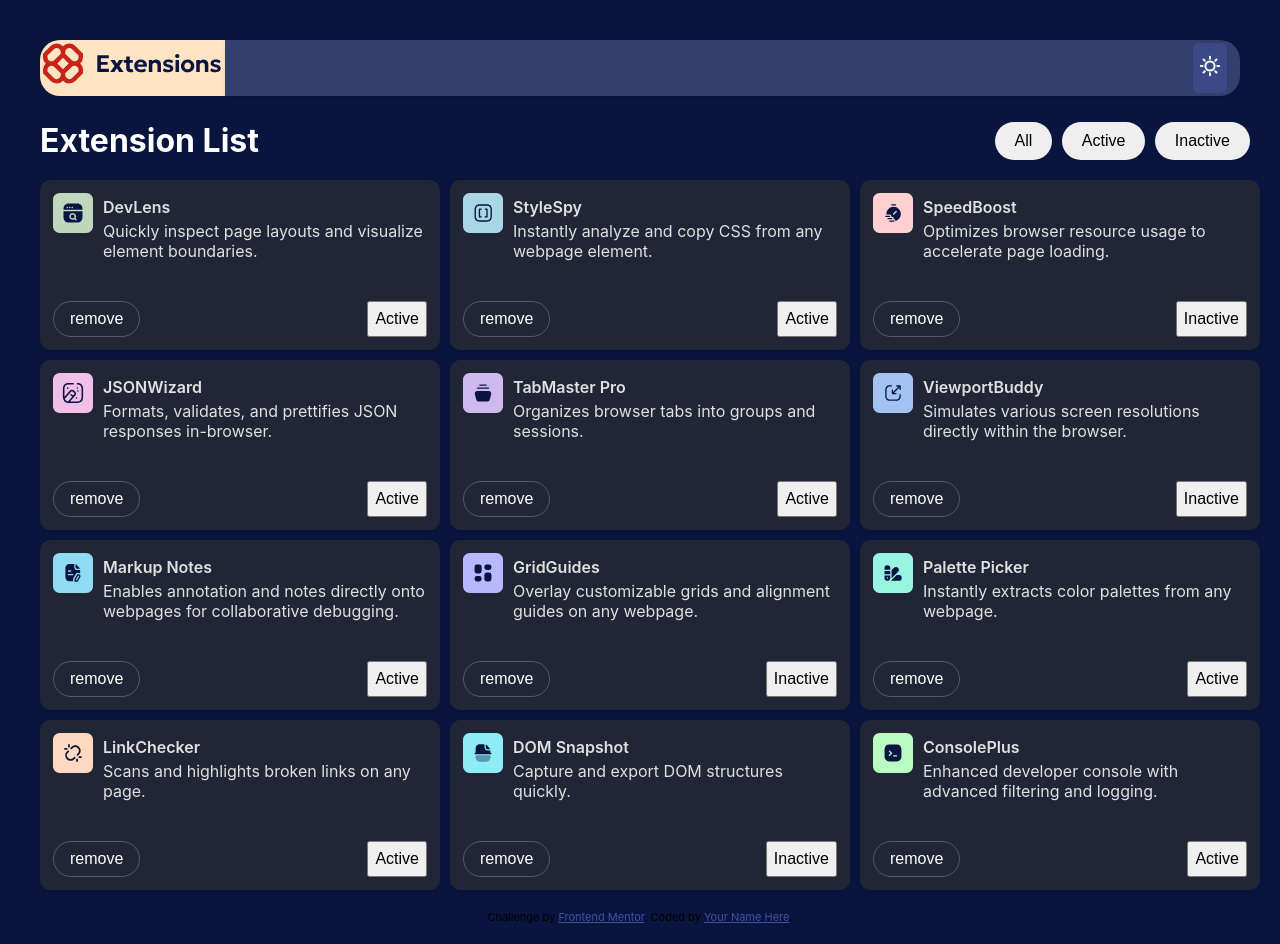
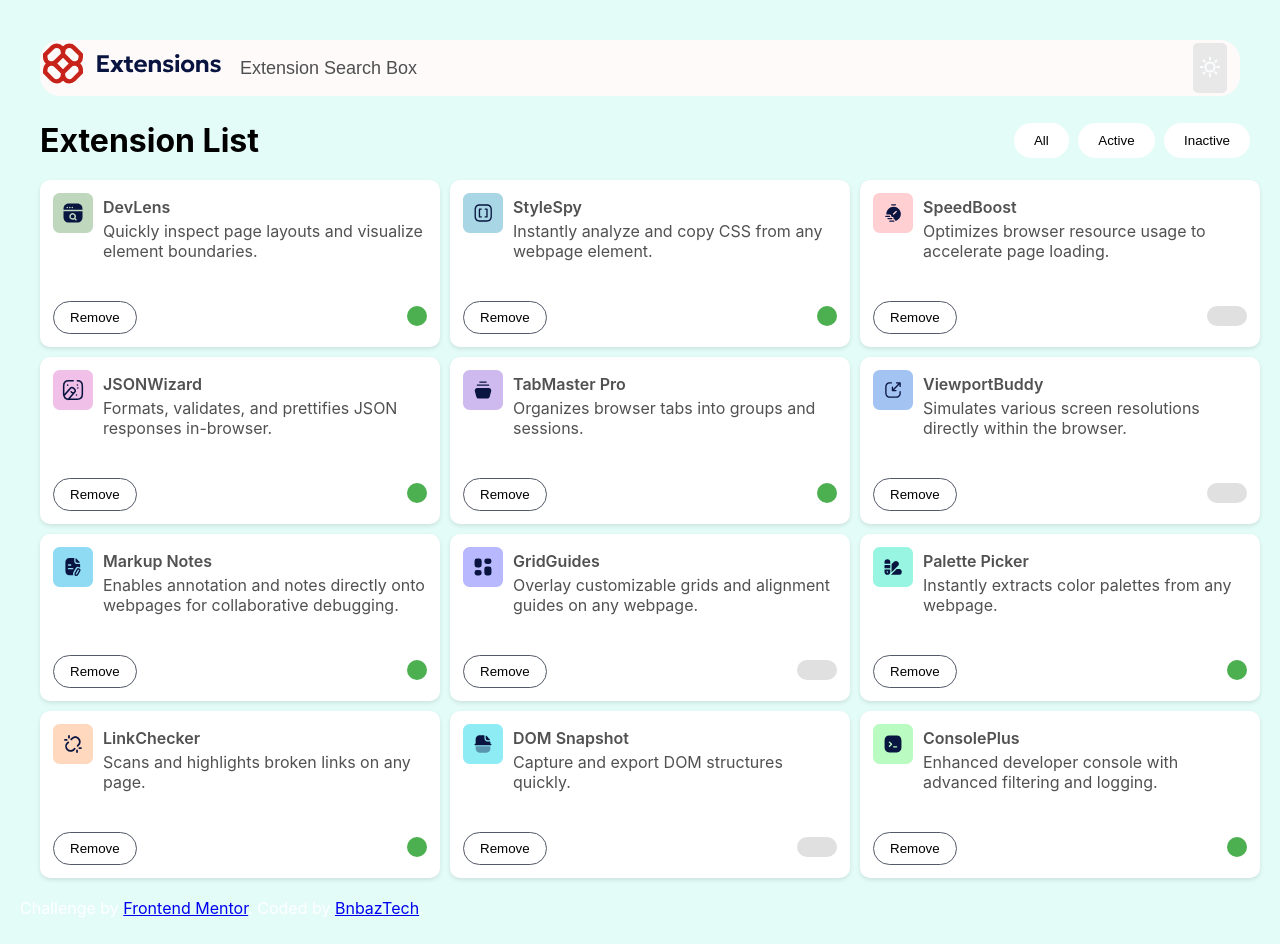
Before and after one commit to bnbaztech/extension-page, a plain HTML site: page browser-extensions-manager-ui-main/index.html in a window 1280 px wide. Drawn offline with Linux system fonts and the light colour scheme.

Commit message:
activate moon and day button

```diff
--- a/browser-extensions-manager-ui-main/app.js
+++ b/browser-extensions-manager-ui-main/app.js
@@ -1,7 +1,6 @@
 import { dataExtension } from './data.js';
 
 const container = document.querySelector('.extension-container');
-// container.innerHTML = '';
 
 function renderExtensionList() {
   container.innerHTML = '';
@@ -17,10 +16,11 @@ function renderExtensionList() {
         </div>
       </div>
       <div class="extension-setting">
-        <button class='remove-button js-remove-button' data-idx="${idx}"> remove </button>
-        <button class="myToggleButton${ext.isActive ? ' active' : ''}" data-idx="${idx}">
-          ${ext.isActive ? 'Active' : 'Inactive'}
-        </button>
+        <button class='remove-button js-remove-button' data-idx="${idx}">Remove</button>
+
+       <div class="activated-button">
+        <button class="myToggleButton${ext.isActive ? ' active' : ''}"  data-idx="${idx}"></button>
+       </div>
       </div>
     `;
     container.appendChild(box);
@@ -28,7 +28,7 @@ function renderExtensionList() {
 }
 renderExtensionList();
 
-// Event delegation for remove and active buttons
+// Event delegation for remove and active buttons from the container
 container.addEventListener('click', (e) => {
   if (e.target.classList.contains('js-remove-button')) {
     const idx = e.target.getAttribute('data-idx');
@@ -36,8 +36,25 @@ container.addEventListener('click', (e) => {
     renderExtensionList();        // Re-render the list
   }
   if (e.target.classList.contains('myToggleButton')) {
-    const idx = e.target.getAttribute('data-idx');
+    let idx = e.target.getAttribute('data-idx');
+    console.log(idx)
     dataExtension[idx].isActive = !dataExtension[idx].isActive;
     renderExtensionList();
   }
 });
+
+// the moon daylight button funtion
+
+let htmlDayMoon = document.querySelector('.js-moon-sunlight-display');
+htmlDayMoon.addEventListener('click', () => {
+  document.body.classList.toggle('dark-mode');
+  console.log(document.body.classList.toggle('day-mode'));
+  if (document.body.classList.contains('dark-mode')) {
+    document.body.classList.add('dark-mode')
+    htmlDayMoon.innerHTML = `<img src="./assets/images/icon-moon.svg" alt="">`;
+  } else {
+    document.body.classList.remove('body.dark-mode')
+    // document.body.classList.remove('.header-day-mode')
+    htmlDayMoon.innerHTML = `<img src="./assets/images/icon-sun.svg" alt="">`;
+  }
+});
--- a/browser-extensions-manager-ui-main/body.css
+++ b/browser-extensions-manager-ui-main/body.css
@@ -11,15 +11,7 @@ h3 {
     font-weight: 700;
     margin-bottom: 1rem;
 }
-
-
-.extension-details p {
-    font-size: 1rem; /* Description normal size */
-    color: #e0e0e0;
-    margin: 0.25rem 0;
+body.dark-mode {
+    background-color: #e3fcf7;
+    color: hsl(0, 0%, 100%);
 }
-
-button {
-    font-size: 1rem; /* Button text size */
-    font-weight: 500;
-}
--- a/browser-extensions-manager-ui-main/extension.css
+++ /dev/null
@@ -1,78 +0,0 @@
-.extension-container{
-    display: grid;
-    grid-template-columns: 1fr 1fr 1fr;
-    gap: 10px;
-    padding:0px 0px 20px 20px;
-}
-.extension-box{
-    background-color: hsl(226, 25%, 17%);
-    padding: 10px;
-    border-radius: 10px;
-    box-shadow: 0 2px 4px rgba(0, 0, 0, 0.1);
-    display: grid;
-    row-gap: 30px;
-    /* color: hsl(0, 0%, 100%); */
-    /* transition: transform 0.3s ease; */
-    /* display: flex; */
-    /* justify-content: center; */
-    /* column-gap: 10px; */
-}
-.extension-info{
-     /* background-color: hsl(226, 25%, 17%); */
-    padding: 3px;
-    border-radius: 10px;
-    /* box-shadow: 0 2px 4px rgba(0, 0, 0, 0.1); */
-    color: hsl(0, 0%, 100%);
-    transition: transform 0.3s ease;
-    display: flex;
-    justify-content: center;
-    column-gap: 10px;
-}
-.extension-details p{
-    margin: 4px 0px;
-    font-size: 1rem; /* Description normal size */
-    color: #e0e0e0;
-    margin: 0.25rem 0;
-}
-.extension-name{
-     font-size: 1.25rem; /* Extension name slightly larger */
-    font-weight: 600;
-}
-.extension-setting{
-     /* background-color: hsl(226, 25%, 17%); */
-    padding: 3px;
-    /* border-radius: 10px; */
-    /* box-shadow: 0 2px 4px rgba(0, 0, 0, 0.1); */
-    color: hsl(0, 0%, 100%);
-    transition: transform 0.3s ease;
-    display: flex;
-    justify-content: space-between;
-    /* margin-top: 10px; */
-}
-.remove-button{
-    color: white;
-    background-color: hsl(226, 25%, 17%);
-    padding: 8px 16px;
-    /* border-color: hsl(226, 11%, 37%); */
-    border: 1px solid hsl(226, 11%, 37%);
-    border-radius: 20px;
-    cursor: pointer;
-    transition: background-color 0.5s ease, color 0.3s ease;
-    font-size: 1rem; /* Button text size */
-    font-weight: 500;
-}
-.remove-button:hover{
-    background-color: hsl(225, 20%, 59%);
-}
-.activated-button{
-    height: 20px;
-    width: 40px;
-    border-radius: 10px;
-    border: none;
-    cursor: pointer;
-}
-.on-off-button{
-    display: inline;
-    background-color: red;
-    height: 10px;
-}
--- /dev/null
+++ b/browser-extensions-manager-ui-main/extensionDay.css
@@ -0,0 +1,143 @@
+.extension-container{
+    display: grid;
+    grid-template-columns: 1fr 1fr 1fr;
+    gap: 10px;
+    padding:0px 0px 20px 20px;
+}
+
+h3 {
+    font-size: 2rem; /* Headings larger and bold */
+    font-weight: 700;
+    margin-bottom: 1rem;
+
+}
+.extension-box{
+    background-color: hsl(226, 25%, 17%);
+    padding: 10px;
+    border-radius: 10px;
+    box-shadow: 0 2px 4px rgba(0, 0, 0, 0.1);
+    display: grid;
+    row-gap: 30px;
+    /* color: hsl(0, 0%, 100%); */
+    /* transition: transform 0.3s ease; */
+    /* display: flex; */
+    /* justify-content: center; */
+    /* column-gap: 10px; */
+}
+.extension-info{
+     background-color: hsl(226, 25%, 17%);
+    padding: 3px;
+    border-radius: 10px;
+    /* box-shadow: 0 2px 4px rgba(0, 0, 0, 0.1); */
+    /* color: hsl(0, 0%, 100%); */
+    /* transition: transform 0.3s ease; */
+    display: flex;
+    justify-content: center;
+    column-gap: 10px;
+}
+.extension-details p{
+    margin: 4px 0px;
+    font-size: 1rem; /* Description normal size */
+    color: #e0e0e0;
+    margin: 0.25rem 0;
+}
+.extension-name{
+     font-size: 1.25rem; /* Extension name slightly larger */
+    font-weight: 600;
+}
+.extension-setting{
+     /* background-color: hsl(226, 25%, 17%); */
+    padding: 3px;
+    /* border-radius: 10px; */
+    /* box-shadow: 0 2px 4px rgba(0, 0, 0, 0.1); */
+    /* color: hsl(0, 0%, 100%); */
+    /* transition: transform 0.3s ease; */
+    display: flex;
+    justify-content: space-between;
+    align-items: center;
+    /* margin-top: 10px; */
+}
+.remove-button{
+    color: white;
+    background-color: hsl(226, 25%, 17%);
+    padding: 8px 16px;
+    /* border-color: hsl(226, 11%, 37%); */
+    border: 1px solid hsl(226, 11%, 37%);
+    border-radius: 20px;
+    cursor: pointer;
+    transition: background-color 0.5s ease, color 0.3s ease;
+    /* font-size: 1rem; Button text size */
+    font-weight: 500;
+}
+.remove-button:hover{
+    background-color: hsl(225, 20%, 59%);
+}
+/*.activated-buttonn{
+    width: 40px;
+    height: 20px;
+    border-radius: 10px;
+    /* position: relative;
+    border: none;
+    cursor: pointer;
+    background-color: #e0e0e0;
+}*/
+.myToggleButton.active{
+    height: 20px;
+    width: 20px;
+    background-color: #4CAF50;
+    border: none;
+    border-radius: 50%;
+    cursor: pointer;
+}
+.myToggleButton{
+    height: 20px;
+    width: 40px;
+    background-color: #e0e0e0;
+    border: none;
+    border-radius: 10px;
+    cursor: pointer;
+}
+/* day mode code */
+body.dark-mode .extension-box{
+    background-color: #ffffff;
+    /* background-color: unset; */
+    padding: 10px;
+    border-radius: 10px;
+    box-shadow: 0 2px 4px rgba(0, 0, 0, 0.1);
+    color: rgb(0, 0, 0);
+    display: grid;
+    row-gap: 30px;
+}
+body.dark-mode .extension-info{
+    background-color: white;
+    padding: 3px;
+    border-radius: 10px;
+    color: black;
+    display: flex;
+    justify-content: center;
+    column-gap: 10px;
+}
+body.dark-mode .extension-details p{
+    margin: 4px 0px;
+    font-size: 1rem; /* Description normal size */
+    color: #525151;
+    margin: 0.25rem 0;
+}
+body.dark-mode .remove-button{
+    color: white;
+    background-color: rgb(255, 255, 255);
+    padding: 8px 16px;
+    /* border-color: hsl(226, 11%, 37%); */
+    border: 1px solid hsl(226, 11%, 37%);
+    border-radius: 20px;
+    cursor: pointer;
+    transition: background-color 0.5s ease, color 0.3s ease;
+    /* font-size: 1rem; Button text size */
+    font-weight: 500;
+}
+body.dark-mode .remove-button{
+    color: black;
+}
+body.dark-mode .remove-button:hover{
+    background-color: hsl(240, 1%, 86%);
+}
--- a/browser-extensions-manager-ui-main/head.css
+++ b/browser-extensions-manager-ui-main/head.css
@@ -1,4 +1,4 @@
-.header {
+.header{
     display: flex;
     align-items: center;
     justify-content: space-between;
@@ -23,7 +23,7 @@
     background-color: hsl(227, 36%, 31%);
     color: hsl(0, 0%, 100%);
     font-size: 18px;
-    transition: background-color 0.3s ease;
+    /* transition: background-color 0.3s ease; */
     font-size: 300;
     outline: none;
     border: none;
@@ -31,8 +31,6 @@
 }
 
 input::placeholder{
-    font-size: large;
-    font-weight: 900;
     color: hsl(200, 60%, 99%);
 }
 .moon-sunlight-display{
@@ -59,10 +57,78 @@ input::placeholder{
     margin: 0px;
     color: white;
 }
+
+.sub-header-rightside button{
+    color: white;
+    padding: 10px 20px;
+    border-radius: 20px;
+    margin-right: 5px;
+    cursor: pointer;
+    background-color: hsl(226, 61%, 19%);
+    transition: background-color 0.3s ease, color 0.3s ease;
+    border: 1px solid white;
+}
+.sub-header-rightside button:hover{
+    background-color: #4CAF50;
+    outline: 2px solid #db4c4c;
+}
 .sub-header-rightside button{
     padding: 10px 20px;
     border-radius: 20px;
     border: none;
     margin-right: 5px;
     cursor: pointer;
+    transition: background-color 0.5s ease, color 0.3s ease;
 }
+
+/* day mode code */
+
+body.dark-mode .header{
+ background-color: #e3fcf7;;
+}
+body.dark-mode .input-container{
+     background-color: #fefafa;
+    color: hsl(0, 0%, 1%);
+    box-shadow: none;
+}
+body.dark-mode .search-bar{
+     background-color: #fefafa;
+    color: hsl(0, 0%, 1%);
+    box-shadow: none;
+}
+body.dark-mode .logo-image{
+     background-color: #fefafa;
+    color: hsl(0, 0%, 1%);
+    box-shadow: none;
+}
+body.dark-mode input::placeholder{
+    color: hsl(210, 1%, 31%);
+}
+body.dark-mode .sub-header-rightside button{
+    padding: 10px 20px;
+    border-radius: 20px;
+    border: none;
+    margin-right: 5px;
+    cursor: pointer;
+    transition: background-color 0.5s ease, color 0.3s ease;
+}
+body.dark-mode .sub-header-rightside button{
+    color: black;
+    padding: 10px 20px;
+    border-radius: 20px;
+    margin-right: 5px;
+    cursor: pointer;
+    background-color: white;
+    transition: background-color 0.3s ease, color 0.3s easec;
+}
+body.dark-mode .sub-header-rightside button:hover{
+    background-color: hsl(240, 1%, 86%);
+    outline: 1px solid #4CAF50;
+}
+body.dark-mode .sub-header-leftside h3{
+    margin: 0px;
+    color: rgb(0, 0, 0);
+}
+body.dark-mode .moon-sunlight-display{
+    background-color:  hsl(0, 0%, 91%);
+}
--- a/browser-extensions-manager-ui-main/index.html
+++ b/browser-extensions-manager-ui-main/index.html
@@ -7,29 +7,25 @@
   <link rel="icon" type="image/png" sizes="32x32" href="./assets/images/favicon-32x32.png">
   <link rel="stylesheet" href="./body.css">
   <link rel="stylesheet" href="./head.css">
-  <link rel="stylesheet" href="./extension.css">
+  <link rel="stylesheet" href="./extensionDay.css">
+
   <title>Frontend Mentor | Browser extensions manager UI</title>
 
-  <!-- Feel free to remove these styles or customise in your own stylesheet 👍 -->
-  <style>
-    .attribution { font-size: 11px; text-align: center; }
-    .attribution a { color: hsl(228, 45%, 44%); }
-  </style>
 </head>
-<body>
+<body class="dark-mode">
   <div>
-    <div class="main-body">
-      <div class="main-header">
-        <div class="header">
-          <div class="logo-image"><img src="./assets/images/logo.svg" alt=""></div>
+    <div>
+      <!-- #header code -->
+        <header class="header dark-mode">
+          <div class="logo-image day-mode"><img src="./assets/images/logo.svg" alt=""></div>
           <div class="input-container">
-            <input type="text" class="search-bar" placeholder="">
-            <button class="moon-sunlight-display"><img src="./assets/images/icon-sun.svg" alt=""></button>
+            <input type="text" class="search-bar" placeholder="Extension Search Box">
+            <button class="moon-sunlight-display js-moon-sunlight-display"><img src="./assets/images/icon-sun.svg" alt=""></button>
           </div>
-        </div>
+        </header>
         <div class="sub-header">
           <div class="sub-header-leftside">
-            <h3>Extension List</h3>
+            <h3 class="light-mode">Extension List</h3>
           </div>
           <div class="sub-header-rightside">
             <button>All</button>
@@ -37,14 +33,13 @@
             <button>Inactive</button>
           </div>
         </div>
-      </div>
-      <div class="extension-container">
+      <nav class="extension-container">
         <!-- web page Html  -->
-      </div>
+      </nav>
     </div>
     <div class="attribution">
     Challenge by <a href="https://www.frontendmentor.io?ref=challenge">Frontend Mentor</a>.
-    Coded by <a href="#">Your Name Here</a>.
+    Coded by <a href="#">BnbazTech</a>.
   </div>
   </div>
   <!-- <script src="./data.js" type="module"></script> -->
```
